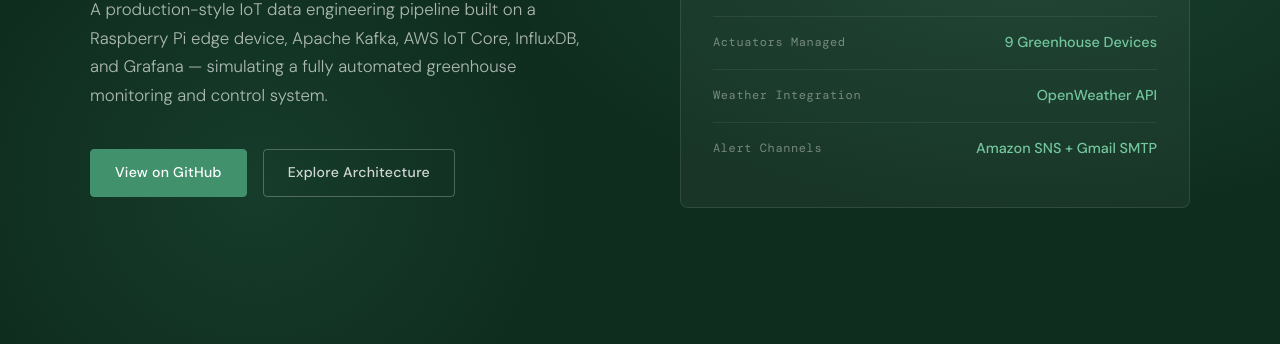
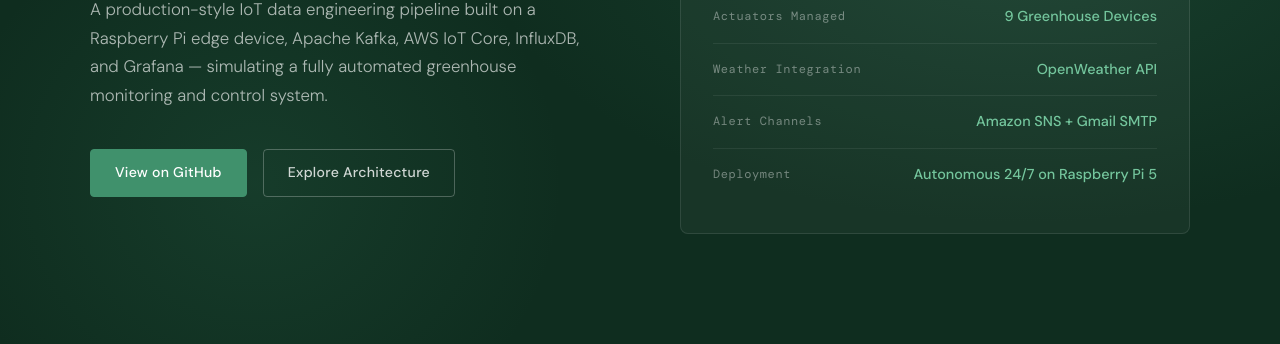
Before and after one commit to DClay221/smart-greenhouse-pipeline, a plain HTML site: page index.html in a window 1280 px wide. Shown: the part 456-800 px from the top of the page. Drawn offline with nearby package versions, Linux system fonts and the light colour scheme.

Commit message:
Document autonomous Raspberry Pi 5 deployment - systemd services, 24/7 operation, updated stack

```diff
--- a/index.html
+++ b/index.html
@@ -611,6 +611,10 @@
                 <span class="stat-label">Alert Channels</span>
                 <span class="stat-value">Amazon SNS + Gmail SMTP</span>
             </div>
+            <div class="stat-row">
+                <span class="stat-label">Deployment</span>
+                <span class="stat-value">Autonomous 24/7 on Raspberry Pi 5</span>
+            </div>
         </div>
     </div>
 </section>
```
Also changed, not shown: 1 other file.
